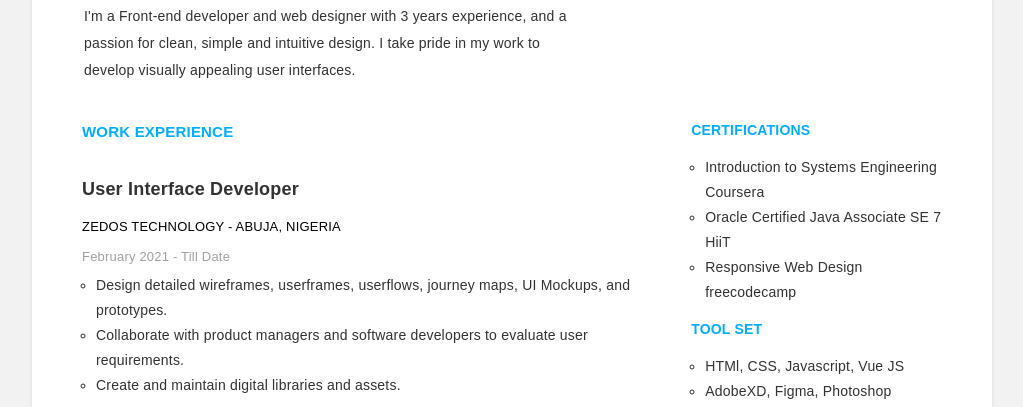
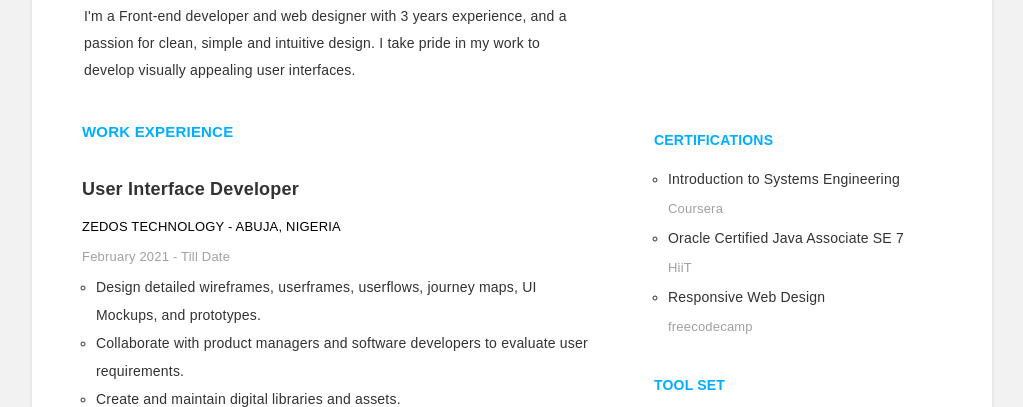
Before and after one commit to chukadiy/online-resume, a plain HTML site: page index.html in a window 1280 px wide. Shown: the part 397-804 px from the top of the page, without its empty margins (128-1151 px from the left). Drawn offline with nearby package versions, Linux system fonts and the light colour scheme.

Commit message:
simple little adjustments

```diff
--- a/index.html
+++ b/index.html
@@ -85,7 +85,7 @@
                 <h3>Msc. Engineering Management </h3>
                 <h4>Enugu State University of Science and Technology, Nigeria</h4>
                 <p>November 2019 - December 2020 </p>
-                <h5 class="studies"> Research Methodology, Telecomms Planning and Mgt. ,Marketing Mgt. and Strategy, Maintenance Sys. Engineering, Industrial Relations, Simulations and Modelling Techniques, Corporate Financial Mgt, Among Others.</h5>
+                <h5 class="studies"> Research Methodology, Telecomms Planning and Mgt., Marketing Mgt. and Strategy, Maintenance Sys. Engineering, Industrial Relations, Simulations and Modelling Techniques, Corporate Financial Mgt, Among Others.</h5>
             </div>
 
             <div class="experience">
@@ -102,9 +102,9 @@
         <div class="experience">
             <h2> Certifications </h2>
             <ul>
-                <li>Introduction to Systems Engineering <span class = "links">Coursera</span></li>
-                <li>Oracle Certified Java Associate SE 7 <span class ="links">HiiT</span></li>
-                <li>Responsive Web Design</li><span class ="links">freecodecamp</span></li>
+                <li>Introduction to Systems Engineering <p class = "links">Coursera</p></li>
+                <li>Oracle Certified Java Associate SE 7 <p class ="links">HiiT</p></li>
+                <li>Responsive Web Design</li><p class ="links">freecodecamp</p></li>
             </ul>
         </div>
 
--- a/style.css
+++ b/style.css
@@ -90,9 +90,9 @@ body {
 
 .right {
   flex-flow: row wrap;
-  width: 70%;
+  width: 65%;
   margin-left: 10px;
-  padding-right: 50px;
+  padding-right: 60px;
 }
 
 .left{
@@ -160,7 +160,7 @@ ul {
   margin-left: 14px;
   padding: 0px;
   font-size: 14px;
-  line-height: 25px;
+  line-height: 28px;
   font-weight: 300;
 }
 
@@ -176,13 +176,13 @@ li .tasks {
   padding:5px 0px;
 }
 
-.left.experience {
-  padding: 20px 0px;
+.left .experience {
+  padding: 10px 0px;
 }
 
 button {
-    padding: 15px 25px;
-    margin: 20px 0px;
+    padding: 10px 20px;
+    margin: 20px 10px;
     font-size: 16px;
     letter-spacing: 1px;
     border: none;
```
